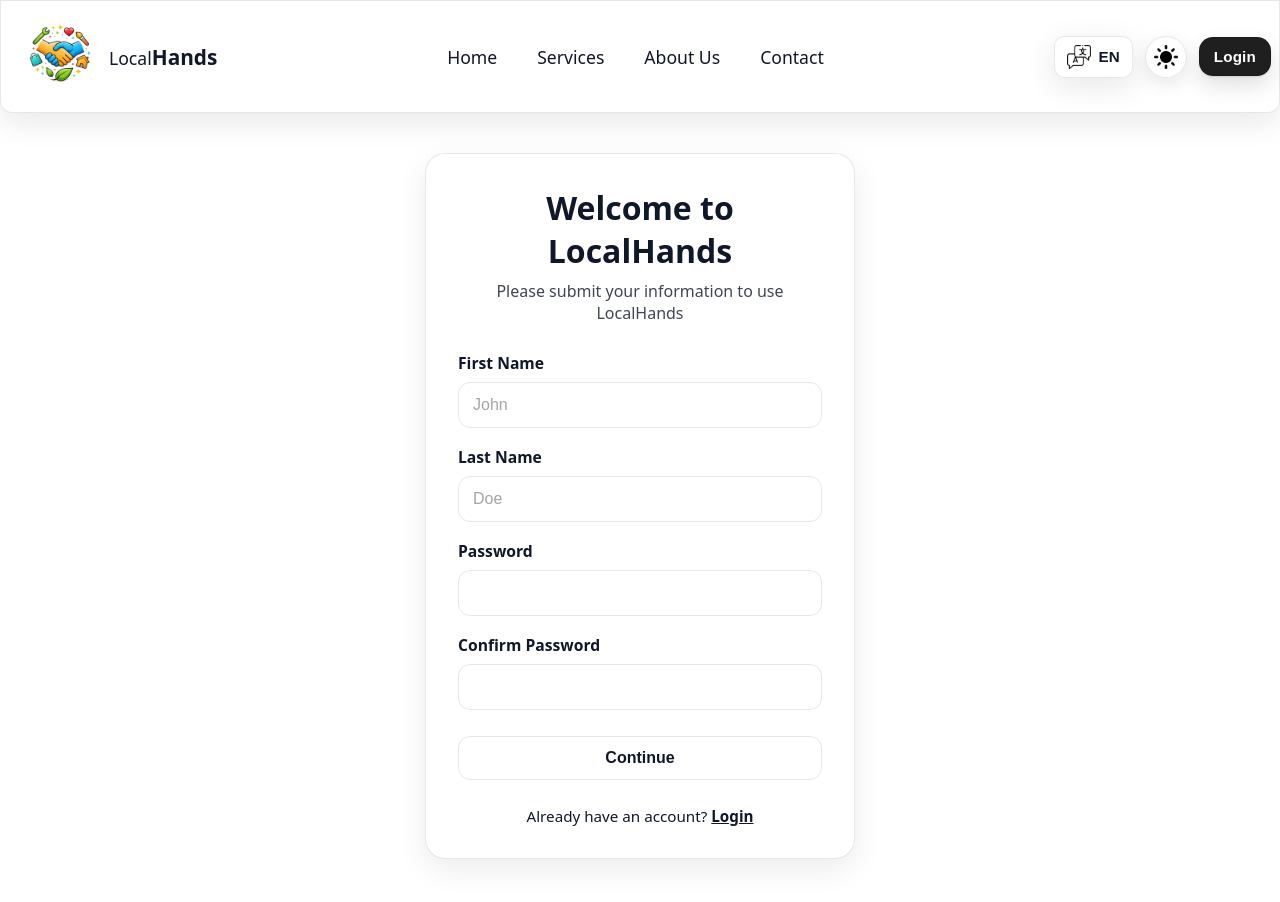
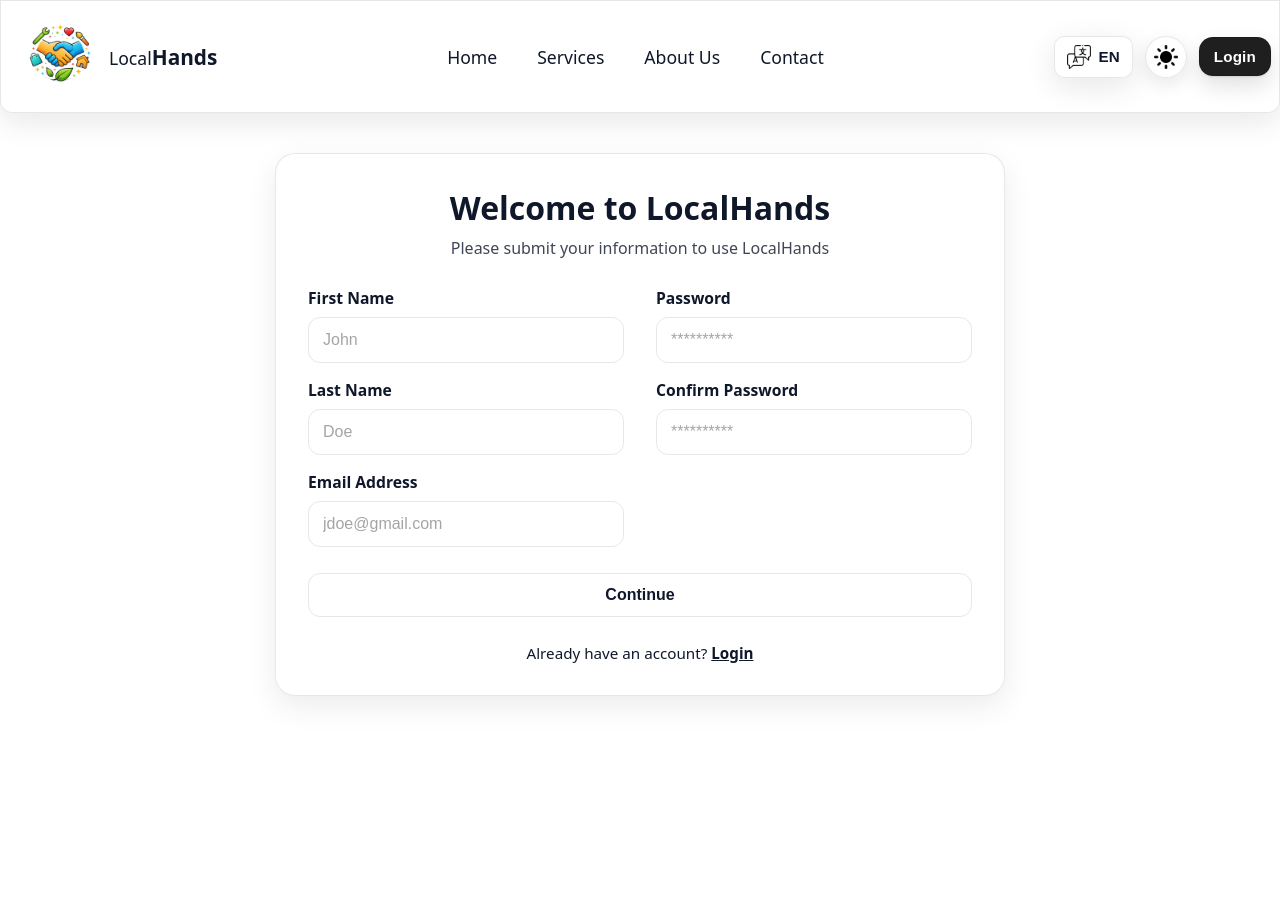
Before and after one commit to NeelBhavsar1/LocalHands, a Next.js app in the folder localhands-frontend/: page /signup in a window 1280 px wide. Shown: the top 902 px of the page. After the commit the page ends 800 px from the top, so only its background shows below. Built offline with nearby package versions, Linux system fonts and the light colour scheme.

Commit message:
Added frontend form validation for sign up page, updates styling to this page

```diff
--- a/localhands-frontend/src/app/signup/page.js
+++ b/localhands-frontend/src/app/signup/page.js
@@ -1,15 +1,71 @@
 "use client";
-
-import React from 'react'
+//updates in frontend doc
+import React, { useState } from 'react'
 import styles from './page.module.css'
 import HomeNavBar from '@/components/HomeNavBar/HomeNavBar'
 import Link from 'next/link';
 
 export default function page() {
 
+    const [formData, setFormData] = useState({
+        fname: '',
+        lname: '',
+        email: '',
+        password: '',
+        confirmPassword: ''
+    });
+
+    const [errors, setErrors] = useState({});
+
+    const handleChange = (e) => {
+        const {name, value} = e.target;
+
+        setFormData((prev) => ({...prev, [name]: value}));
+    }
+
+    const validateForm = () => {
+        const newErrors = {};
+
+        if (!formData.fname.trim()) {
+            newErrors.fname = "First name is required!"
+        }
+
+        if (!formData.lname.trim()) {
+            newErrors.lname = "Last name is required!"
+        }
+
+        if (!formData.email.trim()) {
+            newErrors.email = "Email address is required!"
+        } else if (!/\S+@\S+\.\S+/.test(formData.email)) {
+            newErrors.email = "Enter a valid email address";
+        }
+
+        if (!formData.password) {
+            newErrors.password = "Password is required";
+        } else if (formData.password.length < 8) {
+            newErrors.password = "Password must be at least 8 characters";
+        }
+
+        if (!formData.confirmPassword) {
+            newErrors.confirmPassword = "Please confirm your password";
+        } else if (formData.password !== formData.confirmPassword) {
+            newErrors.confirmPassword = "Passwords do not match";
+        }
+
+        return newErrors;
+    }
+
     const submitForm = (e) => {
         e.preventDefault();
-        console.log("Form submitted!");
+
+        const validationErorrs = validateForm();
+        setErrors(validationErorrs);
+
+        if (Object.keys(validationErorrs).length > 0) {
+            return;
+        }
+
+        console.log("Form submitted!", formData);
     }
 
   return (
@@ -24,23 +80,39 @@ export default function page() {
                     <p>Please submit your information to use LocalHands</p>
                 </div>
 
-                <form name="signup-form" className={styles.signUpForm} onSubmit={submitForm}>
+                <form name="signup-form" className={styles.signUpForm} onSubmit={submitForm} autoComplete='off'>
+                    <div className={styles.formGrid}>
 
+                        <div className={styles.leftColumn}>
                             <label htmlFor='fname'>First Name
-                        <input type='text' id='fname' name='fname' required placeholder='John' autoComplete='name' />
+                                <input type='text' id='fname' name='fname' required placeholder='John' value={formData.fname} onChange={handleChange}/>
+                                {errors.fname && <span className={styles.error}>{errors.fname}</span>}
                             </label>
 
                             <label htmlFor='lname'>Last Name
-                        <input type='text' id='lname' name='lname' required placeholder='Doe' />
+                                <input type='text' id='lname' name='lname' required placeholder='Doe' value={formData.lname} onChange={handleChange}/>
+                                {errors.lname && <span className={styles.error}>{errors.lname}</span>}
                             </label>
 
+                            <label htmlFor='email'>Email Address
+                                <input type='email' id='email' name='email' required placeholder='jdoe@gmail.com' value={formData.email} onChange={handleChange}/>
+                                {errors.email && <span className={styles.error}>{errors.email}</span>}
+                            </label>
+                        </div>
+
+                        <div className={styles.rightColumn}>
                             <label htmlFor='password'>Password
-                        <input type='password' id='password' name='password' required/>
+                                <input type='password' id='password' name='password' required placeholder='**********' value={formData.password} onChange={handleChange}/>
+                                {errors.password && <span className={styles.error}>{errors.password}</span>}
                             </label>
 
                             <label htmlFor='confirmPassword'>Confirm Password
-                        <input type='password' id='password2' name='password2' required/>
+                                <input type='password' id='confirmPassword' name='confirmPassword' required placeholder='**********' value={formData.confirmPassword} onChange={handleChange}/>
+                                {errors.confirmPassword && <span className={styles.error}>{errors.confirmPassword}</span>}
                             </label>
+                        </div>
+
+                    </div>
 
                     <button type='submit' className={styles.submitForm}>
                         Continue
@@ -50,7 +122,6 @@ export default function page() {
                         Already have an account?{" "}
                         <Link href="/login">Login</Link>
                     </p>
-
 
                 </form>
 
--- a/localhands-frontend/src/app/signup/page.module.css
+++ b/localhands-frontend/src/app/signup/page.module.css
@@ -11,9 +11,16 @@
     padding: 40px 20px 60px;
 }
 
+.error {
+    color: #d32f2f;
+    font-size: 0.85rem;
+    font-weight: 500;
+    margin-top: 4px;
+}
+
 .card {
     width: 100%;
-    max-width: 430px;
+    max-width: 730px;
     padding: 32px;
     border: 1px solid var(--border);
     border-radius: 20px;
@@ -109,6 +116,19 @@
     font-weight: 600;
 }
 
+.formGrid {
+    display: grid;
+    grid-template-columns: 1fr;
+    gap: 1rem;
+}
+
+.leftColumn, .rightColumn {
+    display: flex;
+    flex-direction: column;
+    gap: 1rem;
+
+}
+
 @media (max-width: 768px) {
     .main {
         padding: 24px 16px 40px;
@@ -129,4 +149,12 @@
     .goToLogin {
         font-size: 0.95rem;
     }
+
 }
+
+@media(min-width: 768px) {
+    .formGrid {
+        grid-template-columns: 1fr 1fr;
+        gap: 2rem;
+    }
+}
```
Lines whose indentation alone changed are shown as unchanged.
